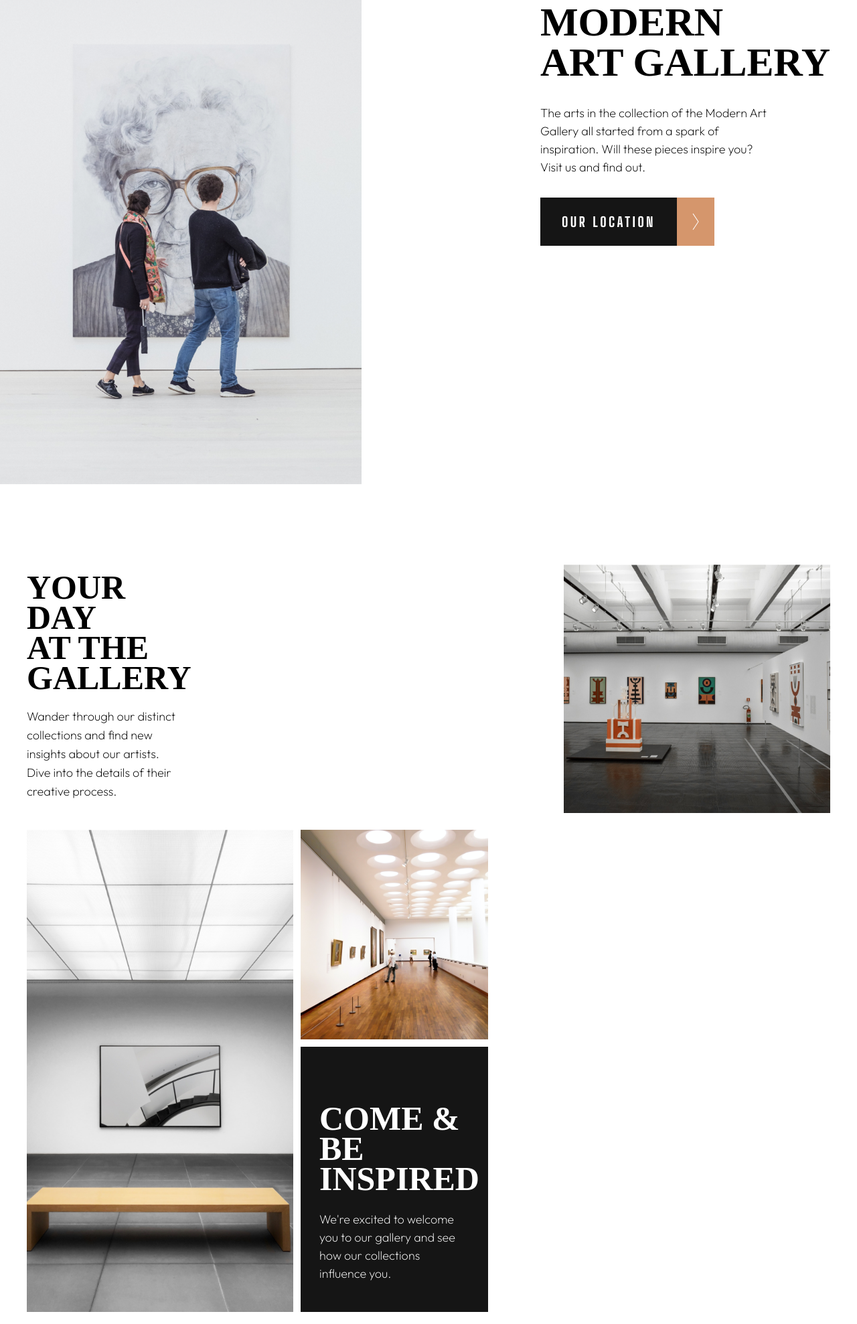
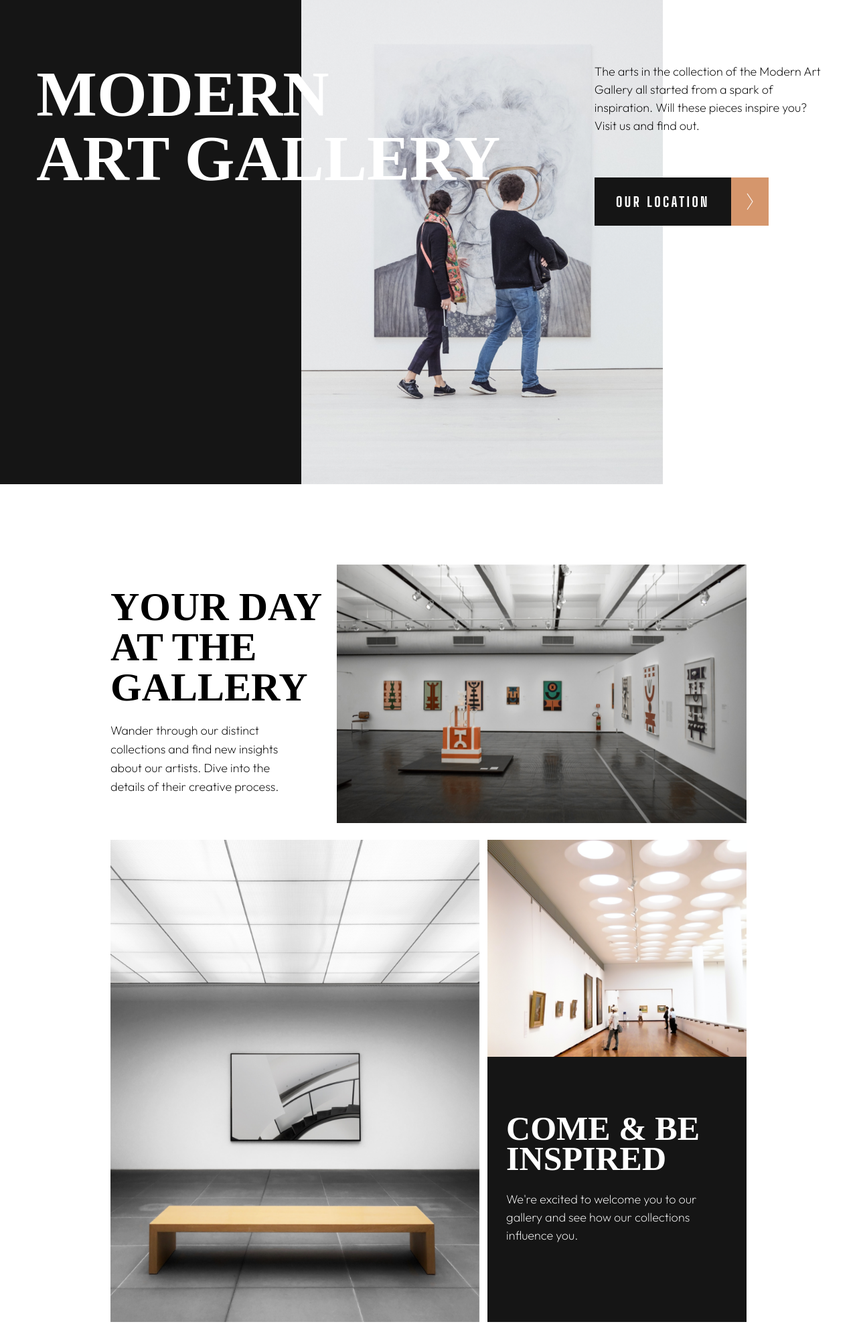
Before and after one commit to CamiloRW17/tarea3_modernartgallery, a website built with Vite: page index.html in a window 1280 px wide. Shown: the part 142-2119 px from the top of the page at 67% size. Built offline with nearby package versions, Linux system fonts and the light colour scheme; a web font is replaced by a local one.

Commit message:
almostfinisheddesktop

```diff
--- a/index.html
+++ b/index.html
@@ -10,8 +10,9 @@
     <title>Modern art gallery</title>
   </head>
   <body>
-    <header class="mb-0 md:flex">
-      <picture class="md:relative md:w-full">
+    <header class="mb-0 md:flex xl:flex">
+      <div class="xl:w-[450px] xl:bg-(--color-dark)"></div>
+      <picture class="md:relative md:w-[437px] xl:w-[540px]">
 
         <source srcset="/fotos/header_bg.png"
         media="(max-width: 767px)"
@@ -22,38 +23,62 @@
         type="image/png">
 
         <source srcset="/fotos/header_bg_md.png"
-        media="(min-width: 1280px)">
+        media="(min-width: 1280px)"
+        type="image/png">
 
         <img class="md:w-[437px] xl:w-[540px]" src="/fotos/header_bg.png" alt="fondo_gallery">
 
       </picture>
       <div class="flex flex-col px-4 py-8 gap-8 mb-0
-                  md:absolute md:z-10 md:mt-[145px] md:mr-10 right-0 md:p-0">
-        <h1 class="text-6xl font-black">MODERN <br> ART GALLERY</h1>
-        <p>The arts in the collection of the Modern Art <br> Gallery all started from a spark of <br> inspiration. Will these pieces inspire you? <br> Visit us and find out.</p>
-        <a href="/location.html"><img class="w-[260px] h-[72px]" src="/buttons/button1.png" alt="location_button"></a>
+                  md:absolute md:z-10 md:mt-[145px] md:mr-10 right-0 md:p-0
+                  xl:flex-row xl:justify-around xl:w-full xl:mx-0 xl:absolute xl:top-[90px]">
+        <div>
+              <h1 class="text-6xl font-black
+                    xl:text-8xl xl:text-white">MODERN <br> ART GALLERY</h1>
+        </div>
+        <div class="md:flex md:flex-col md:gap-12 xl:flex xl:flex-col xl:gap-16">
+              <p>The arts in the collection of the Modern Art <br> Gallery all started from a spark of <br> inspiration. Will these pieces inspire you? <br> Visit us and find out.</p>
+              <a href="/location.html"><img class="w-[260px] h-[72px]" src="/buttons/button1.png" alt="location_button"></a>
+        </div>
       </div>
     </header>
-    <section class="px-4 mt-[120px] md:px-10">
+    <section class="px-4 mt-[120px] md:px-10
+                    xl:px-[165px]">
       <div class="md:flex md:flex-row-reverse md:justify-between">
        <picture>
-        <img class="mb-[25px] md:w-[398px]" src="/fotos/background2.png" alt="">
+
+        <source srcset="/fotos/gallery_xl.png"
+        media="(min-width: 1280px)"
+        type="image/png">
+
+        <img class="mb-[25px] md:w-[398px]
+                      xl:w-[635px]" src="/fotos/background2.png" alt="">
        </picture>
-        <div class="md:w-[223px] md:flex md:flex-col self-center">
-          <h2 class="text-[50px] font-black leading-[45px] mb-[21px]">YOUR DAY <br> AT THE GALLERY</h2>
-          <p class="mb-8 sm:leading-7">Wander through our distinct collections and find new insights about our artists.
-            Dive into the details of their creative process.</p>
+        <div class="md:w-[223px] md:flex md:flex-col self-center
+                    xl:w-[350px]">
+          <h2 class="text-[50px] font-black leading-[45px] mb-[21px]
+                      xl:text-6xl xl:leading-[60px]">YOUR DAY AT THE GALLERY</h2>
+          <p class="mb-8 sm:leading-7
+                    xl:text-[22px]">Wander through our distinct <br> collections and find new insights <br> about our artists.
+            Dive into the <br> details of their creative process.</p>
        </div>
       </div>
-      <div class="md:flex md:h-[720px] md:gap-[11px]">
+      <div class="md:flex md:h-[720px] md:gap-[11px]
+      xl:flex xl:justify-between">
         <picture class="md:h-full">
-          <img class="mb-4 md:w-[398px] md:object-cover md:h-full md:mb-0" src="/fotos/background3.png" alt="bench">
+          <img class="mb-4 md:w-[398px] md:object-cover md:h-full md:mb-0
+                      xl:w-[635px]" src="/fotos/background3.png" alt="bench">
         </picture>
-       <div class="md:w-[280px] md:flex md:flex-col md:gap-[11px]">
-          <picture>
+       <div class="md:w-[280px] md:flex md:flex-col md:gap-[11px]
+                  xl:w-[445px]">
+          <picture class="xl:h-[313px]">
 
             <source srcset="/fotos/bg_museum_md.png"
             media="(min-width:768px)"
+            type="image/png">
+
+            <source srcset="/fotos/background4.png"
+            media="(min-width:1280px)"
             type="image/png">
 
             <img src="/fotos/background4.png" alt="museum">
@@ -72,7 +97,7 @@
     </section>
     <footer class="flex flex-col gap-[38px] bg-(--color-dark) mt-[120px] px-8 py-12
                  md:justify-between md:gap-0 md:flex-row md:py-14 md:px-10">
-      <div class="flex flex-col gap-[38px] md:flex md:gap-[65px]">
+      <div class="flex flex-col gap-[38px] md:flex md:flex-row md:gap-[65px]">
         <img class="w-[110.05px] md:w-[100px] md:self-baseline" src="/icons/brand.svg" alt="brand">
         <p class="leading-7 text-[16px] text-white md:w-[281px]">The Modern Art Gallery is free to all visitors and
           open seven days a week from 8am to 9pm. Find us at 99 King Street, Newport, USA.</p>
```
Also changed, not shown: public/fotos/gallery_xl.png (added).
